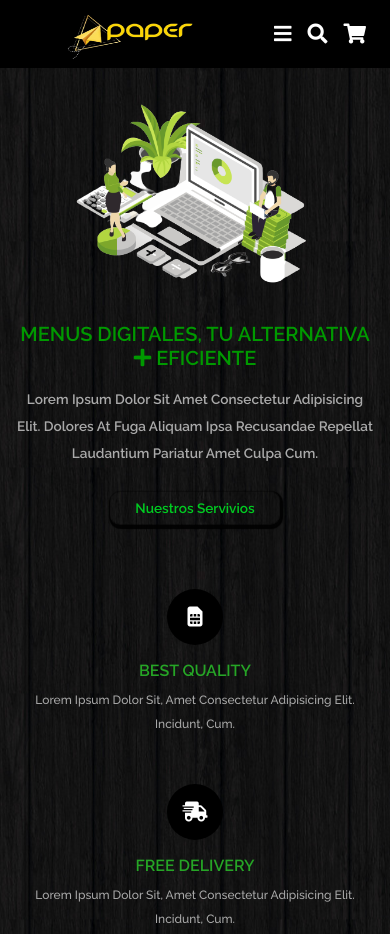
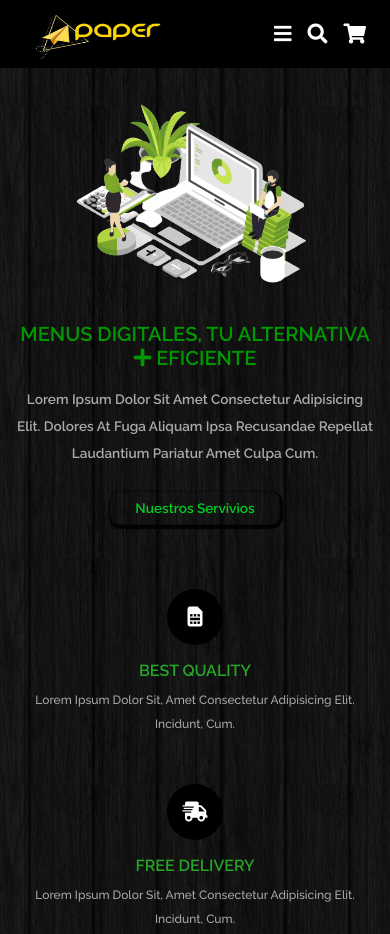
Before and after one commit to GaboProgramers/Prototipo-version-0.1, a plain HTML site: page index.html in a window 390 px wide. Shown: the top 934 px of the page. Drawn offline with nearby package versions, Linux system fonts and the light colour scheme.

Commit message:
arreglos moviles

```diff
--- a/css/style.css
+++ b/css/style.css
@@ -672,8 +672,21 @@ section {
 }
 
 @media (max-width: 644px) {
+
   .about .content .btn {
     margin-left: 13rem;
+  }
+
+  .header .logo img {
+    margin-left: -1em;
+    margin-top: -6rem;
+    width: 19rem;
+    height: 15rem;
+  }
+
+  .reviews .box-container .box p {
+    font-size: 2rem;
+    color: red;
   }
 }
 
```
